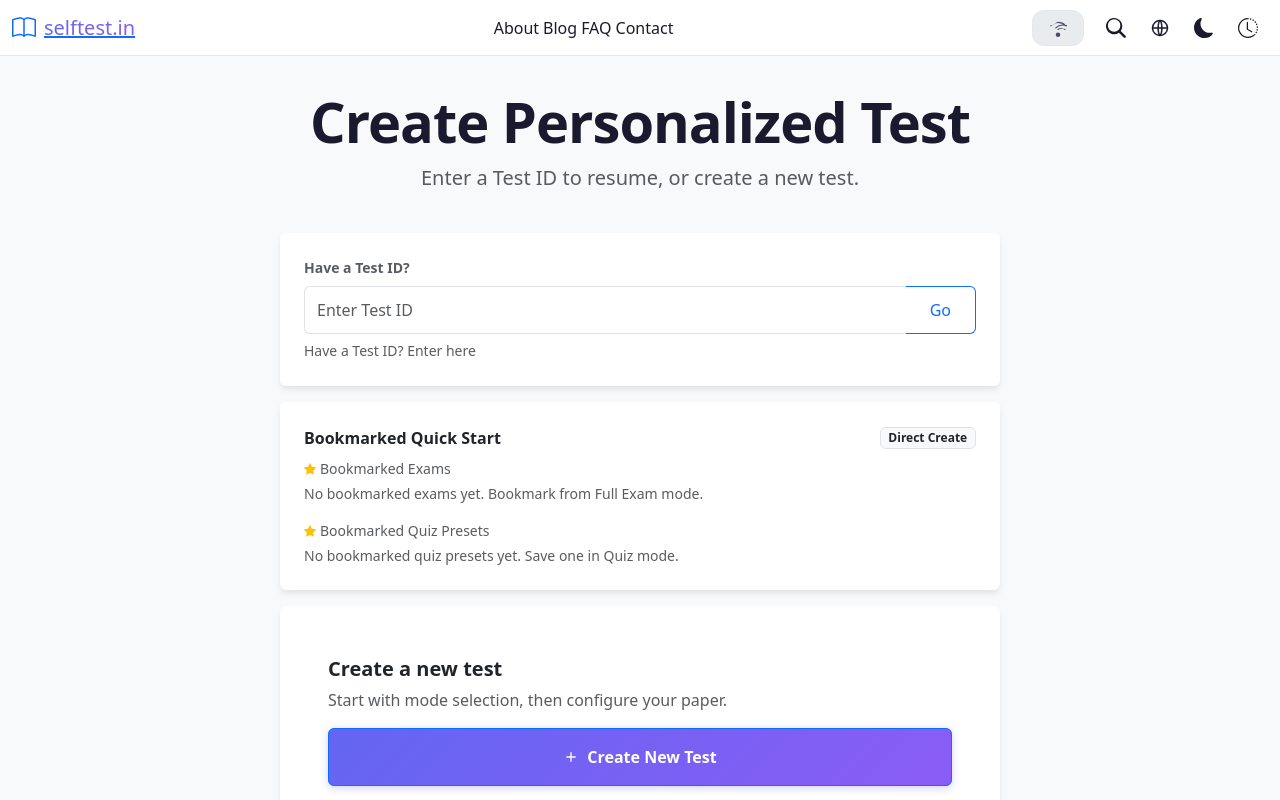
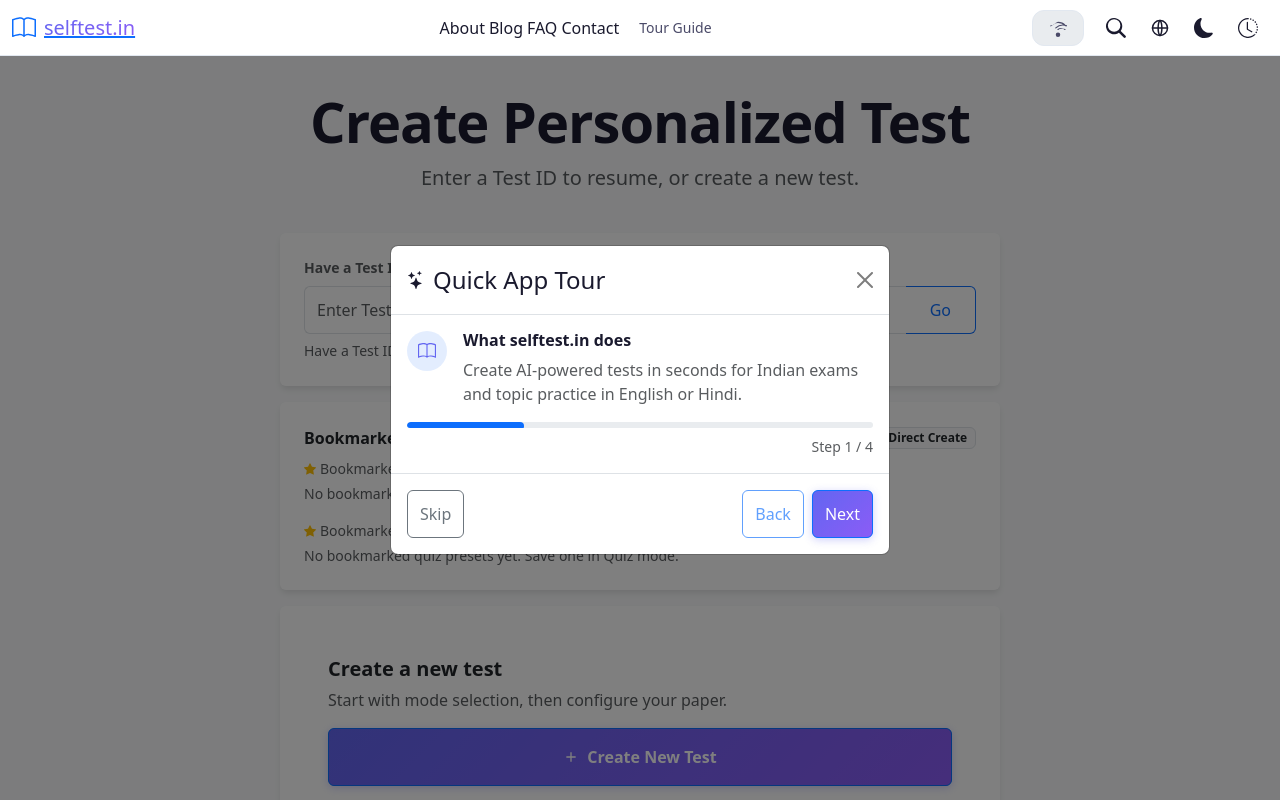
Before and after one commit to xpressabhi/selftest-lite, a Next.js app: page / in a window 1280 px wide. Shown: the top 800 px of the page. Built offline with nearby package versions, Linux system fonts and the light colour scheme.

Commit message:
feat: tour guide

```diff
--- /dev/null
+++ b/src/app/components/FirstVisitTour.js
@@ -0,0 +1,165 @@
+'use client';
+
+import { useEffect, useMemo, useState } from 'react';
+import { Modal, Button, ProgressBar } from 'react-bootstrap';
+import Icon from './Icon';
+import useLocalStorage from '../hooks/useLocalStorage';
+import { APP_EVENTS, STORAGE_KEYS } from '../constants';
+import { useLanguage } from '../context/LanguageContext';
+
+export default function FirstVisitTour() {
+	const { t } = useLanguage();
+	const [
+		tourCompleted,
+		setTourCompleted,
+		__,
+		___,
+		isTourStorageHydrated,
+	] = useLocalStorage(STORAGE_KEYS.HOME_TOUR_COMPLETED, false);
+	const [showTour, setShowTour] = useState(false);
+	const [activeStepIndex, setActiveStepIndex] = useState(0);
+
+	const steps = useMemo(
+		() => [
+			{
+				icon: 'bookOpen',
+				title: t('tourStepWelcomeTitle'),
+				description: t('tourStepWelcomeBody'),
+			},
+			{
+				icon: 'clipboard',
+				title: t('tourStepModeTitle'),
+				description: t('tourStepModeBody'),
+			},
+			{
+				icon: 'bookmark',
+				title: t('tourStepBookmarksTitle'),
+				description: t('tourStepBookmarksBody'),
+			},
+			{
+				icon: 'checkCircle',
+				title: t('tourStepResultsTitle'),
+				description: t('tourStepResultsBody'),
+			},
+		],
+		[t],
+	);
+	const isLastStep = activeStepIndex === steps.length - 1;
+	const progress = ((activeStepIndex + 1) / steps.length) * 100;
+	const currentStep = steps[activeStepIndex];
+
+	useEffect(() => {
+		if (!isTourStorageHydrated) return;
+		if (!tourCompleted) {
+			setShowTour(true);
+		}
+	}, [isTourStorageHydrated, tourCompleted]);
+
+	useEffect(() => {
+		if (!isTourStorageHydrated) return;
+		if (typeof window === 'undefined') return;
+		const url = new URL(window.location.href);
+		if (url.searchParams.get('tour') !== '1') return;
+		setShowTour(true);
+		setActiveStepIndex(0);
+		url.searchParams.delete('tour');
+		const cleanedPath = `${url.pathname}${url.search}${url.hash}`;
+		window.history.replaceState({}, '', cleanedPath);
+	}, [isTourStorageHydrated]);
+
+	useEffect(() => {
+		if (typeof window === 'undefined') return undefined;
+		const handleOpenTour = () => {
+			setShowTour(true);
+			setActiveStepIndex(0);
+		};
+		window.addEventListener(APP_EVENTS.OPEN_TOUR, handleOpenTour);
+		return () => window.removeEventListener(APP_EVENTS.OPEN_TOUR, handleOpenTour);
+	}, []);
+
+	useEffect(() => {
+		if (!showTour) {
+			setActiveStepIndex(0);
+		}
+	}, [showTour]);
+
+	const handleSkipOrFinish = () => {
+		setTourCompleted(true);
+		setShowTour(false);
+	};
+
+	const handleNext = () => {
+		if (isLastStep) {
+			handleSkipOrFinish();
+			return;
+		}
+		setActiveStepIndex((prev) => Math.min(prev + 1, steps.length - 1));
+	};
+
+	const handlePrevious = () => {
+		setActiveStepIndex((prev) => Math.max(prev - 1, 0));
+	};
+
+	if (!isTourStorageHydrated) {
+		return null;
+	}
+
+	return (
+		<Modal
+			show={showTour}
+			onHide={handleSkipOrFinish}
+			centered
+			backdrop='static'
+			keyboard={false}
+		>
+			<Modal.Header closeButton>
+				<Modal.Title className='d-flex align-items-center gap-2'>
+					<Icon name='sparkles' size={18} />
+					<span>{t('tourTitle')}</span>
+				</Modal.Title>
+			</Modal.Header>
+			<Modal.Body>
+				<div className='d-flex align-items-start gap-3 mb-3'>
+					<div
+						className='d-inline-flex align-items-center justify-content-center rounded-circle'
+						style={{
+							width: '40px',
+							height: '40px',
+							background: 'rgba(59, 130, 246, 0.14)',
+							color: 'var(--accent-primary)',
+							flexShrink: 0,
+						}}
+					>
+						<Icon name={currentStep.icon} size={18} />
+					</div>
+					<div>
+						<h3 className='h6 mb-2 fw-bold'>{currentStep.title}</h3>
+						<p className='mb-0 text-muted'>{currentStep.description}</p>
+					</div>
+				</div>
+
+				<ProgressBar now={progress} style={{ height: '6px' }} />
+				<div className='small text-muted mt-2 text-end'>
+					{t('tourStepLabel')} {activeStepIndex + 1} / {steps.length}
+				</div>
+			</Modal.Body>
+			<Modal.Footer className='justify-content-between'>
+				<Button variant='outline-secondary' onClick={handleSkipOrFinish}>
+					{t('tourSkip')}
+				</Button>
+				<div className='d-flex align-items-center gap-2'>
+					<Button
+						variant='outline-primary'
+						onClick={handlePrevious}
+						disabled={activeStepIndex === 0}
+					>
+						{t('tourPrevious')}
+					</Button>
+					<Button variant='primary' onClick={handleNext}>
+						{isLastStep ? t('tourFinish') : t('tourNext')}
+					</Button>
+				</div>
+			</Modal.Footer>
+		</Modal>
+	);
+}
--- a/src/app/components/TopNav.js
+++ b/src/app/components/TopNav.js
@@ -9,6 +9,7 @@
 import { useLanguage } from '../context/LanguageContext';
 import { useTheme } from '../context/ThemeContext';
 import useTestSearch from '../hooks/useTestSearch';
+import { APP_EVENTS } from '../constants';
 
 /**
  * Top Navigation Component
@@ -149,6 +150,18 @@
 		toggleTheme();
 	};
 
+	const handleOpenTourGuide = () => {
+		triggerHaptic();
+		setIsMenuOpen(false);
+		if (pathname !== '/') {
+			router.push('/?tour=1');
+			return;
+		}
+		if (typeof window !== 'undefined') {
+			window.dispatchEvent(new Event(APP_EVENTS.OPEN_TOUR));
+		}
+	};
+
 	const navLinks = [
 		{ href: '/about', label: t('about'), icon: 'info' },
 		{ href: '/blog', label: t('blog'), icon: 'book' },
@@ -183,6 +196,13 @@
 							{link.label}
 						</Link>
 					))}
+					<button
+						type="button"
+						className="nav-link nav-link-button"
+						onClick={handleOpenTourGuide}
+					>
+						{t('tourGuide')}
+					</button>
 				</nav>
 
 			{/* Right Actions */}
@@ -291,6 +311,16 @@
 										<span className="mobile-link-label">{link.label}</span>
 									</Link>
 								))}
+								<button
+									type="button"
+									className="mobile-nav-link mobile-nav-action"
+									onClick={handleOpenTourGuide}
+								>
+									<span className="mobile-link-icon" aria-hidden="true">
+										<Icon name="sparkles" size={20} />
+									</span>
+									<span className="mobile-link-label">{t('tourGuide')}</span>
+								</button>
 						</nav>
 
 						<div className="menu-footer">
@@ -454,6 +484,12 @@
 						transition: color 0.15s ease, background 0.15s ease;
 					}
 
+					.nav-link-button {
+						border: none;
+						background: transparent;
+						cursor: pointer;
+					}
+
 					.nav-link:hover,
 					.nav-link.active {
 						color: var(--accent-primary);
@@ -590,6 +626,14 @@
 					border-radius: var(--radius-lg);
 					transition: all 0.2s ease;
 						border: 1px solid transparent;
+					}
+
+					.mobile-nav-action {
+						width: 100%;
+						background: transparent;
+						border: none;
+						cursor: pointer;
+						text-align: left;
 					}
 
 				.mobile-link-icon {
--- a/src/app/constants.js
+++ b/src/app/constants.js
@@ -7,6 +7,11 @@
 	BOOKMARKED_EXAMS: 'selftest_bookmarked_exams',
 	BOOKMARKED_QUIZ_PRESETS: 'selftest_bookmarked_quiz_presets',
 	PAPER_LANGUAGE: 'selftest_paper_language',
+	HOME_TOUR_COMPLETED: 'selftest_home_tour_completed',
+};
+
+export const APP_EVENTS = {
+	OPEN_TOUR: 'selftest-open-tour',
 };
 
 export const TOPIC_CATEGORIES = {
--- a/src/app/locales/english.json
+++ b/src/app/locales/english.json
@@ -87,6 +87,21 @@
   "newTestEntryTitle": "Create a new test",
   "newTestEntryDescription": "Start with mode selection, then configure your paper.",
   "startNewTest": "Create New Test",
+  "tourTitle": "Quick App Tour",
+  "tourGuide": "Tour Guide",
+  "tourStepLabel": "Step",
+  "tourSkip": "Skip",
+  "tourPrevious": "Back",
+  "tourNext": "Next",
+  "tourFinish": "Start Using App",
+  "tourStepWelcomeTitle": "What selftest.in does",
+  "tourStepWelcomeBody": "Create AI-powered tests in seconds for Indian exams and topic practice in English or Hindi.",
+  "tourStepModeTitle": "Choose test mode",
+  "tourStepModeBody": "Pick Full Exam for objective exam papers (SSC, Banking, Railways, Police, and more) or Quiz Practice for custom topic drills.",
+  "tourStepBookmarksTitle": "Use bookmarks for speed",
+  "tourStepBookmarksBody": "Bookmark exams and quiz presets for one-tap test creation on your next visit.",
+  "tourStepResultsTitle": "Attempt and improve",
+  "tourStepResultsBody": "Submit the test to see results instantly, then generate detailed answer explanations only when you need them.",
   "haveTestIdTitle": "Have a Test ID?",
   "bookmarkedQuickStart": "Bookmarked Quick Start",
   "directCreate": "Direct Create",
--- a/src/app/locales/hindi.json
+++ b/src/app/locales/hindi.json
@@ -87,6 +87,21 @@
   "newTestEntryTitle": "नया टेस्ट बनाएं",
   "newTestEntryDescription": "पहले मोड चुनें, फिर अपना पेपर सेट करें।",
   "startNewTest": "नया टेस्ट बनाएं",
+  "tourTitle": "ऐप का त्वरित परिचय",
+  "tourGuide": "टूर गाइड",
+  "tourStepLabel": "स्टेप",
+  "tourSkip": "छोड़ें",
+  "tourPrevious": "वापस",
+  "tourNext": "आगे",
+  "tourFinish": "ऐप उपयोग शुरू करें",
+  "tourStepWelcomeTitle": "selftest.in क्या करता है",
+  "tourStepWelcomeBody": "अंग्रेज़ी या हिंदी में भारतीय परीक्षाओं और टॉपिक प्रैक्टिस के लिए सेकंडों में AI टेस्ट बनाएं।",
+  "tourStepModeTitle": "टेस्ट मोड चुनें",
+  "tourStepModeBody": "ऑब्जेक्टिव परीक्षा पेपर (SSC, बैंकिंग, रेलवे, पुलिस आदि) के लिए Full Exam चुनें या कस्टम टॉपिक अभ्यास के लिए Quiz Practice चुनें।",
+  "tourStepBookmarksTitle": "तेजी के लिए बुकमार्क करें",
+  "tourStepBookmarksBody": "अगली बार एक टैप में टेस्ट बनाने के लिए परीक्षा और क्विज़ प्रीसेट बुकमार्क करें।",
+  "tourStepResultsTitle": "टेस्ट दें और सुधार करें",
+  "tourStepResultsBody": "टेस्ट सबमिट करते ही परिणाम देखें, और ज़रूरत होने पर ही उत्तर की विस्तृत व्याख्या जनरेट करें।",
   "haveTestIdTitle": "क्या आपके पास टेस्ट आईडी है?",
   "bookmarkedQuickStart": "बुकमार्क क्विक स्टार्ट",
   "directCreate": "सीधे बनाएं",
--- a/src/app/page.js
+++ b/src/app/page.js
@@ -5,26 +5,46 @@
 import UnsubmittedTestAlert from './components/UnsubmittedTestAlert';
 import StreakBanner from './components/StreakBanner';
 import Loading from './components/Loading';
+import FirstVisitTour from './components/FirstVisitTour';
 
 // Lazy load heavy components below the fold
 const StatsDashboard = dynamic(() => import('./components/StatsDashboard'), {
-	loading: () => <div className="py-5 text-center"><Loading /></div>,
-	ssr: false // Client-side stats don't need SSR
+	loading: () => (
+		<div className='py-5 text-center'>
+			<Loading />
+		</div>
+	),
+	ssr: false, // Client-side stats don't need SSR
 });
 
 const PerformanceChart = dynamic(() => import('./components/PerformanceChart'), {
-	loading: () => <div style={{ height: '200px' }} className="d-flex align-items-center justify-content-center text-muted">...</div>,
-	ssr: false
+	loading: () => (
+		<div
+			style={{ height: '200px' }}
+			className='d-flex align-items-center justify-content-center text-muted'
+		>
+			...
+		</div>
+	),
+	ssr: false,
 });
 
 const AchievementShowcase = dynamic(() => import('./components/AchievementShowcase'), {
-	loading: () => <div style={{ height: '150px' }} className="d-flex align-items-center justify-content-center text-muted">...</div>,
-	ssr: false
+	loading: () => (
+		<div
+			style={{ height: '150px' }}
+			className='d-flex align-items-center justify-content-center text-muted'
+		>
+			...
+		</div>
+	),
+	ssr: false,
 });
 
 export default function Home() {
 	return (
 		<div className='typeform-bg container d-flex flex-column align-items-center'>
+			<FirstVisitTour />
 			<GenerateTestForm />
 			<UnsubmittedTestAlert />
 			<StreakBanner />
```
Lines whose indentation alone changed are shown as unchanged.
